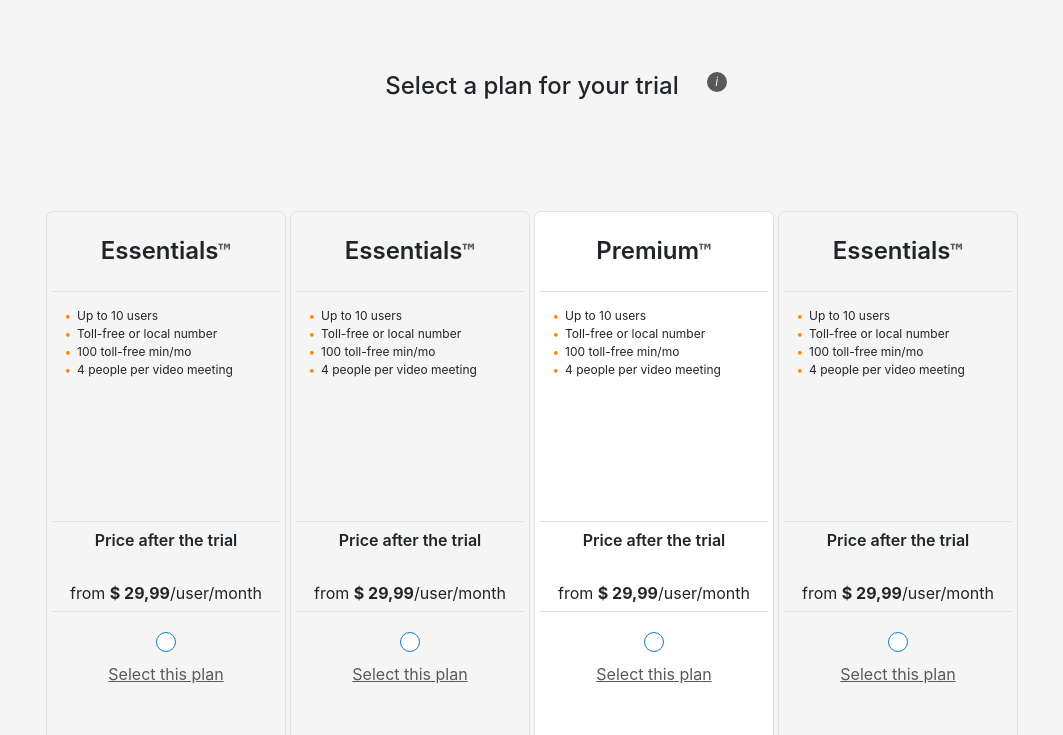
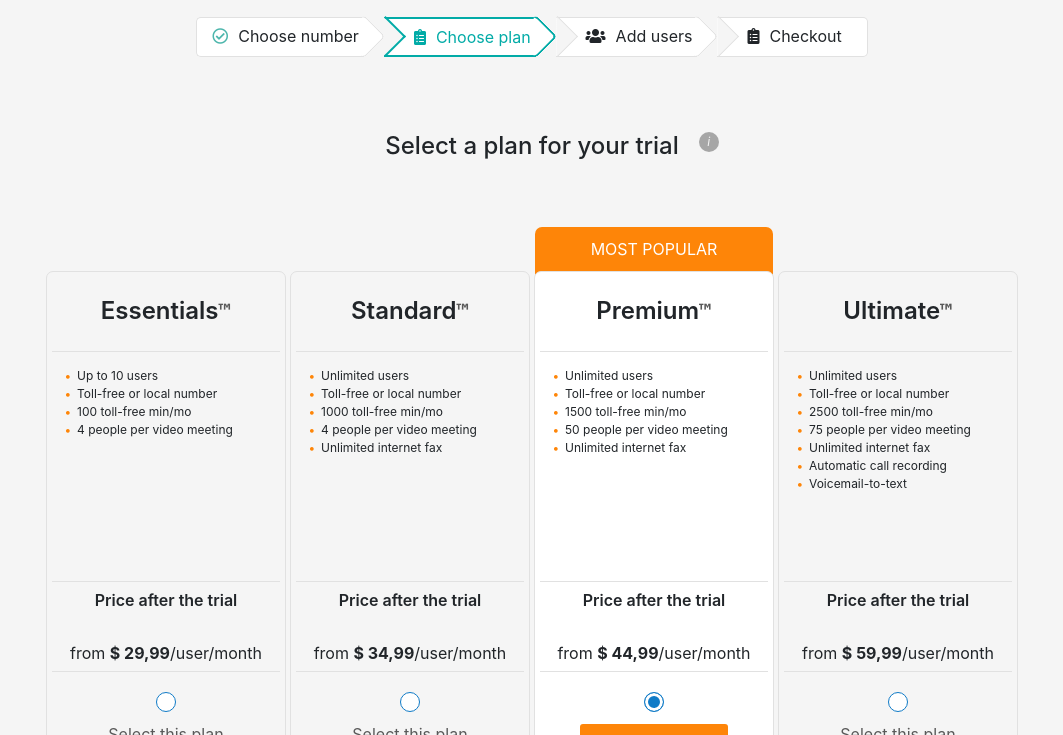
Before and after one commit to P1oN/html5-css5-practice, a plain HTML site: page index.html in a window 1280 px wide. Shown: the part 65-800 px from the top of the page, without its empty margins (108-1171 px from the left). Drawn offline with nearby package versions, Linux system fonts and the light colour scheme.

Commit message:
fin desctop

```diff
--- a/index.html
+++ b/index.html
@@ -22,9 +22,19 @@
         </div>
     </nav>
     <div class="container-fluid content">
-        <div class="breadcrumbs"></div>
+        <ul class="breadcrumbs list-unstyled d-flex justify-content-center">
+            <li class="pass"><i class="far fa-check-circle"></i>Choose number</li>
+            <li class="active"><i class="fas fa-clipboard-list"></i>Choose plan</li>
+            <li><i class="fas fa-users"></i>Add users</li>
+            <li><i class="fas fa-clipboard-list"></i>Checkout</li>
+        </ul>
         <div class="planSelect">
-            <h4>Select a plan for your trial<small>i</small></h4>
+            <h4>
+                Select a plan for your trial
+                <small>i
+                    <p>Something here...<br/>In two lines</p>
+                </small>
+            </h4>
             <div class="d-flex justify-content-center planList">
                 <div class="card planItem">
                     <div class="card-body nameBlock">
@@ -32,7 +42,7 @@
                     </div>
                     <div class="card-body descBlock">
                         <ul>
-                            <li>Up to 10  users</li>
+                            <li>Up to 10 users</li>
                             <li>Toll-free or local number</li>
                             <li>100 toll-free min/mo</li>
                             <li>4 people per video meeting</li>
@@ -49,65 +59,71 @@
                 </div>
                 <div class="card planItem">
                     <div class="card-body nameBlock">
-                        <h5 class="card-title">Essentials<pre>&trade;</pre></h5>
+                        <h5 class="card-title">Standard<pre>&trade;</pre></h5>
                     </div>
                     <div class="card-body descBlock">
                         <ul>
-                            <li>Up to 10  users</li>
+                            <li>Unlimited users</li>
                             <li>Toll-free or local number</li>
-                            <li>100 toll-free min/mo</li>
+                            <li>1000 toll-free min/mo</li>
                             <li>4 people per video meeting</li>
+                            <li>Unlimited internet fax</li>
                         </ul>
                     </div>
                     <div class="card-body d-flex flex-column justify-content-between priceBlock">
                         <span>Price after the trial</span>
-                        <span>from <b>$ 29,99</b>/user/month</span>
+                        <span>from <b>$ 34,99</b>/user/month</span>
                     </div>
                     <div class="card-body">
-                        <input type="radio" name="r" id="r1">
-                        <label for='r1'>Select this plan</label>
+                        <input type="radio" name="r" id="r2">
+                        <label for='r2'>Select this plan</label>
                     </div>
                 </div>
-                <div class="card planItem active">
+                <div class="card planItem active mostPopular">
                     <div class="card-body nameBlock">
                         <h5 class="card-title">Premium<pre>&trade;</pre></h5>
                     </div>
                     <div class="card-body descBlock">
                         <ul>
-                            <li>Up to 10  users</li>
+                            <li>Unlimited users</li>
                             <li>Toll-free or local number</li>
-                            <li>100 toll-free min/mo</li>
-                            <li>4 people per video meeting</li>
+                            <li>1500 toll-free min/mo</li>
+                            <li>50 people per video meeting</li>
+                            <li>Unlimited internet fax</li>
                         </ul>
                     </div>
                     <div class="card-body d-flex flex-column justify-content-between priceBlock">
                         <span>Price after the trial</span>
-                        <span>from <b>$ 29,99</b>/user/month</span>
+                        <span>from <b>$ 44,99</b>/user/month</span>
                     </div>
                     <div class="card-body">
-                        <input type="radio" name="r" id="r1">
-                        <label for='r1'>Select this plan</label>
+                        <input type="radio" name="r" id="r3" checked>
+                        <label for='r3'></label>
+                        <button class="popularButton">Continue</button>
                     </div>
                 </div>
                 <div class="card planItem">
                     <div class="card-body nameBlock">
-                        <h5 class="card-title">Essentials<pre>&trade;</pre></h5>
+                        <h5 class="card-title">Ultimate<pre>&trade;</pre></h5>
                     </div>
                     <div class="card-body descBlock">
                         <ul>
-                            <li>Up to 10  users</li>
+                            <li>Unlimited users</li>
                             <li>Toll-free or local number</li>
-                            <li>100 toll-free min/mo</li>
-                            <li>4 people per video meeting</li>
+                            <li>2500 toll-free min/mo</li>
+                            <li>75 people per video meeting</li>
+                            <li>Unlimited internet fax</li>
+                            <li>Automatic call recording</li>
+                            <li>Voicemail-to-text</li>
                         </ul>
                     </div>
                     <div class="card-body d-flex flex-column justify-content-between priceBlock">
                         <span>Price after the trial</span>
-                        <span>from <b>$ 29,99</b>/user/month</span>
+                        <span>from <b>$ 59,99</b>/user/month</span>
                     </div>
                     <div class="card-body">
-                        <input type="radio" name="r" id="r1">
-                        <label for='r1'>Select this plan</label>
+                        <input type="radio" name="r" id="r4">
+                        <label for='r4'>Select this plan</label>
                     </div>
                 </div>
             </div>
--- a/style.css
+++ b/style.css
@@ -7,6 +7,8 @@
     --white-bg-color: white;
     --gray-border-color: #e1e1e1;
     --radio-color: #107bc7;
+    --green-text-color: #4db6ac;
+    --card-border-radius: 7px;
     --bg-font-size: 1.5rem;
     --md-font-size: 1rem;
     --sm-font-size: .75rem;
@@ -77,7 +79,93 @@ nav > div {
 }
 
 .breadcrumbs {
-    margin: 0 20px 75px;
+    position: relative;
+    margin: 20px 20px 75px;
+    z-index: 1;
+}
+
+.breadcrumbs li {
+    position: relative;
+    padding: 10px 30px;
+    padding-right: 5px;
+    border: 1px solid var(--gray-border-color);
+    border-right: none;
+    border-left: none;
+    line-height: 1;
+    margin: 0 10px;
+    background-color: var(--white-bg-color);
+}
+
+.breadcrumbs li::after, .breadcrumbs li::before{
+    content: "";
+    position: absolute;
+    background: transparent;
+    top: 50%;
+    z-index: 1;
+    -webkit-transform: rotate(45deg);
+    -moz-transform: rotate(45deg);
+    -ms-transform: rotate(45deg);
+    -o-transform: rotate(45deg);
+    transform: rotate(45deg);
+    -moz-border-radius: .4em;
+    -webkit-border-radius: .4em;
+    border-radius: 5px;
+    border-right: 1px solid var(--gray-border-color);
+    border-top: 1px solid var(--gray-border-color);
+}
+
+.breadcrumbs li::after{
+    height: 31px;
+    margin-top: -16px;
+    right: -15px;
+    width: 31px;
+    background: linear-gradient(225deg, rgb(255, 255, 255) 0%, rgb(255, 255, 255) 50%, rgba(9,9,121,0) 52%, rgba(0,212,255,0) 100%);
+
+}
+
+.breadcrumbs li::before{
+    height: 29px;
+    margin-top: -15px;
+    left: -13px;
+    width: 29px;
+    border-radius: 0;
+    background: linear-gradient(225deg, rgb(245, 245, 245) 0%, rgb(245, 245, 245) 50%, rgba(9,9,121,0) 52%, rgba(0,212,255,0) 100%);
+}
+
+.breadcrumbs li:last-child::after, .breadcrumbs li:first-child::before{
+    content: none;
+}
+
+.breadcrumbs li:first-child {
+    border-left: 1px solid var(--gray-border-color);
+    padding-left: 15px;
+    border-radius: 5px 0 0 5px;
+}
+
+.breadcrumbs li:last-child {
+    border-right: 1px solid var(--gray-border-color);
+    padding-right: 25px;
+    border-radius: 0 5px 5px 0;
+
+}
+
+.breadcrumbs li i {
+    margin-right: 10px;
+}
+
+.breadcrumbs .pass i {
+    color: var(--green-text-color);
+}
+
+.breadcrumbs .active {
+    color: var(--primary-color);
+    border-color: var(--primary-color);
+    border-width: 2px;
+}
+
+.breadcrumbs .active::before, .breadcrumbs .active::after {
+    border-color: var(--primary-color);
+    border-width: 2px;
 }
 
 .planSelect {
@@ -93,7 +181,7 @@ nav > div {
 
 .planSelect h4 small{
     position: absolute;
-    right: -3rem;
+    right: -2.5rem;
     top: 0;
     display: flex;
     align-items: center;
@@ -105,22 +193,69 @@ nav > div {
     font-size: .75rem;
     color: var(--gray-color);
     background-color: var(--footer-bg-color);
+    opacity: .5;
+    cursor: pointer;
+    transition: all .2s;
+}
+
+.planSelect h4 small p {
+    display: block;
+    width: 150px;
+    position: absolute;
+    right: -150px;
+    top: 20px;
+    background-color: var(--footer-bg-color);
+    border-radius: 0 var(--card-border-radius) var(--card-border-radius) var(--card-border-radius);
+    padding: 10px;
+    opacity: 0;
+    pointer-events: none;
+}
+
+.planSelect h4 small p::before {
+    content: '';
+    height: 0;
+    width: 0;
+    border-style: solid;
+    border-width: 0px 10px 10px 0;
+    border-color: transparent #595959 transparent transparent;
+}
+
+.planSelect h4 small:hover, .planSelect h4 small:hover p {
+    opacity: 1;
 }
 
 .planList {
+    position: relative;
     margin-top: 110px;
     margin-bottom: 65px;
+    z-index: 1;
 }
 
 .planItem {
-    text-align: center;
+    position: relative;
     width: 240px;
     padding: 0 5px;
     margin: 0 2px;
     border-radius: 7px;
     border-color: var(--gray-border-color);
     background-color: var(--gray-color);
+    text-align: center;
     transition: all .2s;
+}
+
+.planItem.mostPopular::after {
+    content: 'most popular';
+    position: absolute;
+    width: 100%;
+    left: 0;
+    top: -45px;
+    padding: 10px 0 20px;
+    font-size: var(--md-font-size);
+    text-transform: uppercase;
+    color: var(--white-bg-color);
+    background-color: var(--accent-color);
+    border-radius: var(--card-border-radius) var(--card-border-radius) 0 0;
+    z-index: -1;
 }
 
 .planItem:hover, .planItem.active {
@@ -129,6 +264,7 @@ nav > div {
 
 .planItem .card-body.nameBlock{
     min-height: 65px;
+    z-index: 1;
 }
 
 .planItem .card-body.descBlock{
@@ -189,6 +325,7 @@ nav > div {
     flex-direction: column;
     align-items: center;
     cursor: pointer;
+    margin-bottom: 0;
 }
 
 .planItem .card-body:last-child label:hover {
@@ -215,6 +352,25 @@ input[type=radio] + label:before{
 
 input[type=radio]:checked + label:before{
     background:var(--radio-color);
+}
+
+.popularButton {
+    background-color: var(--accent-color);
+    border-radius: 3px;
+    padding: 10px 40px;
+    font-size: var(--md-font-size);
+    color: var(--white-bg-color);
+    border: none;
+    line-height: 1;
+    transition: all .2s;
+}
+
+.popularButton:hover {
+    background-color: var(--primary-color);
+}
+
+.popularButton:focus{
+    outline: none;
 }
 
 footer {
```
